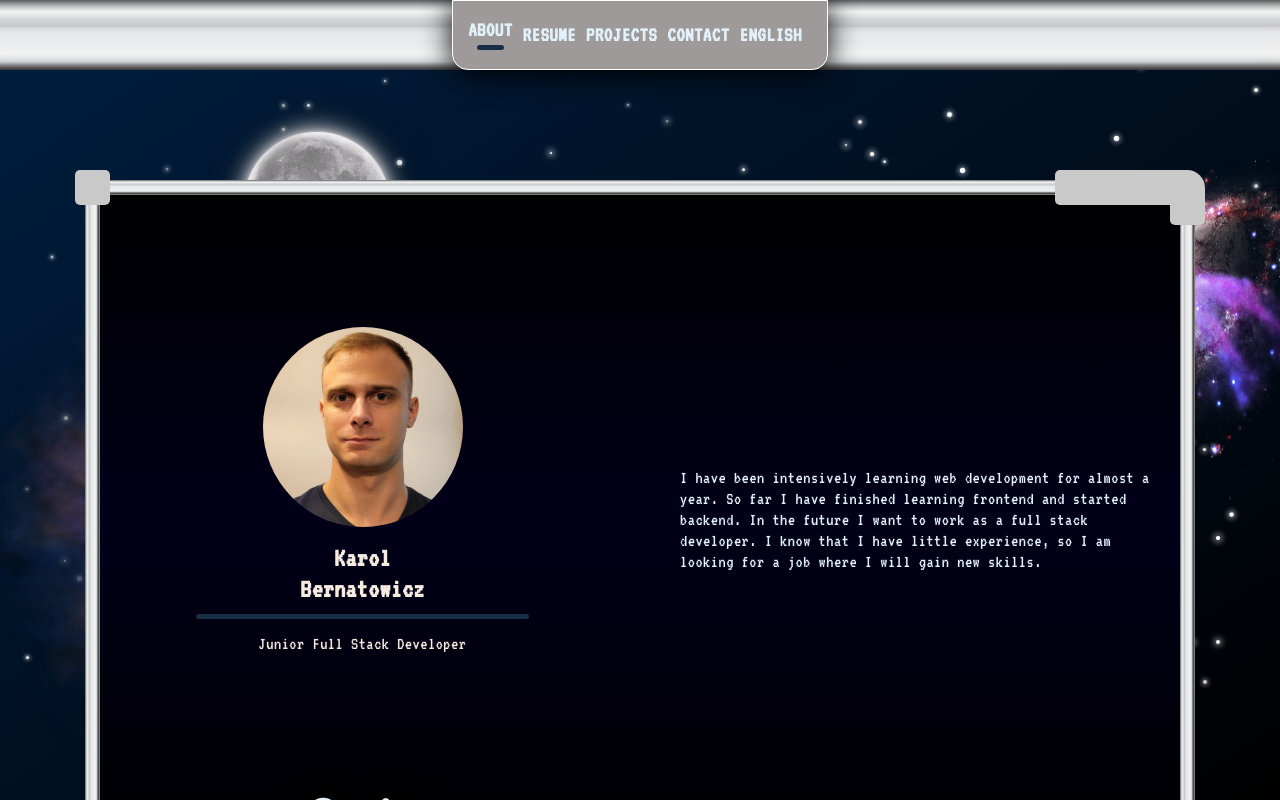
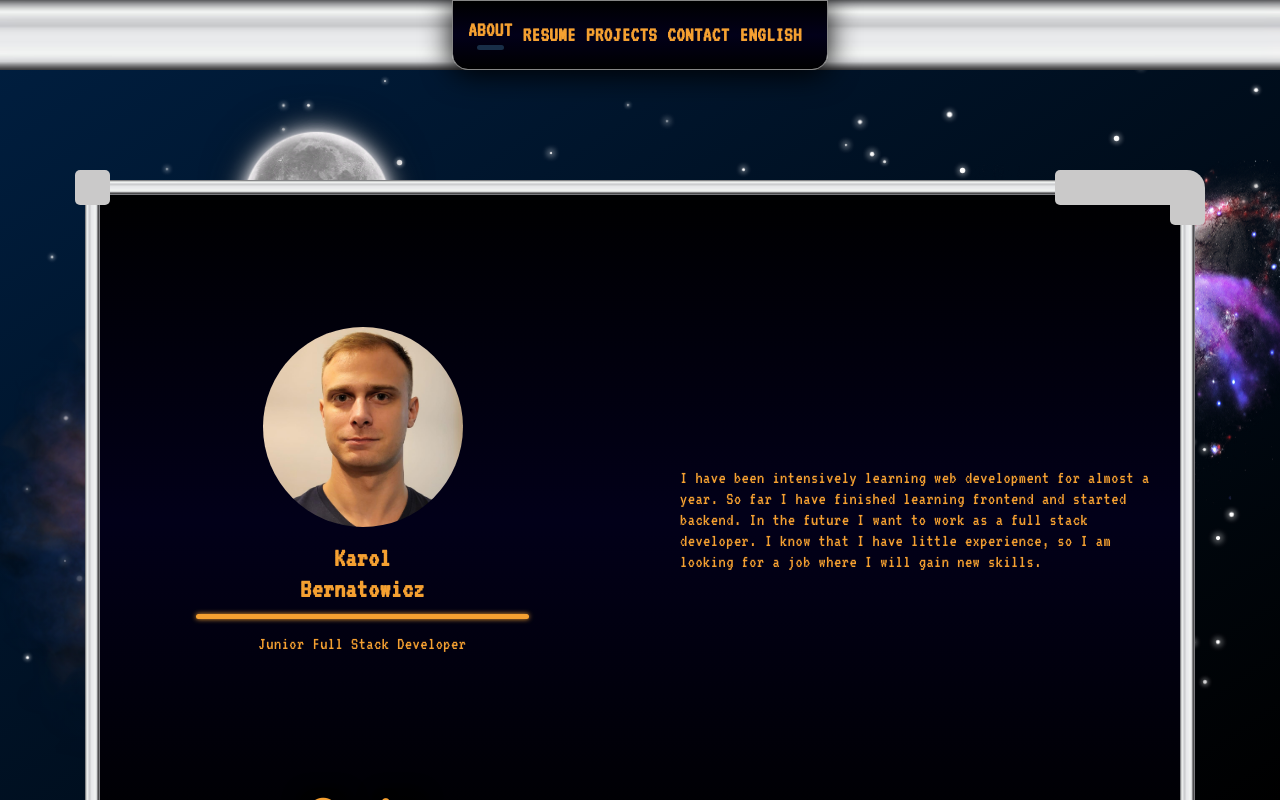
Before and after one commit to karollion/cv1, a React (Create React App) app: page / in a window 1280 px wide. Shown: the top 800 px of the page. Built offline with nearby package versions, Linux system fonts and the light colour scheme; a web font is replaced by a local one.

Commit message:
change font color

```diff
--- a/src/components/layout/NavBar/NavBar.module.scss
+++ b/src/components/layout/NavBar/NavBar.module.scss
@@ -21,8 +21,15 @@
   }
 
   .menu {
-    @extend %backgroundGlass;
+    background: #000000;
+    background: -webkit-linear-gradient(to top, #000000 0%, #020019 50%, #000000 100%);
+    background: -moz-linear-gradient(to top, #000000 0%, #020019 50%, #000000 100%);
+    background: linear-gradient(to top, #000000 0%, #020019 50%, #000000 100%);
     border-radius: 0 0 16px 16px;
+    box-shadow: 0 4px 30px rgba(0, 0, 0);
+    backdrop-filter: blur(9.1px);
+    -webkit-backdrop-filter: blur(9.1px);
+    border: 1px solid rgb(134, 134, 134);
     display: flex;
     padding: 0 10px;
   }
--- a/src/components/pages/Home/Home.module.scss
+++ b/src/components/pages/Home/Home.module.scss
@@ -18,7 +18,7 @@
   display: flex;
   flex-flow: column;
   justify-content: center;
-  color: $color-light;
+  color: $color-text-light;
   text-align: center;
   font-size: $base-size * 1.5;
 
@@ -64,7 +64,8 @@
   width: 60%;
   margin: 10px auto;
   content: '';
-  background-color: $color-dark;
+  background-color: $color-text-light;
+  box-shadow: 0 0 5px $color-text-light;
   border-radius: 5px;
 }
 }
--- a/src/styles/settings.scss
+++ b/src/styles/settings.scss
@@ -2,7 +2,7 @@ $color-light: #f5ebe0;
 $color-medium: #525870;
 $color-dark: #182e47;
 
-$color-text-light: #e3f1fa;
+$color-text-light: rgb(245, 160, 49);
 $color-text-dark: #2b2b2b;
 
 $font-text: 'VT323', cursive;
```
